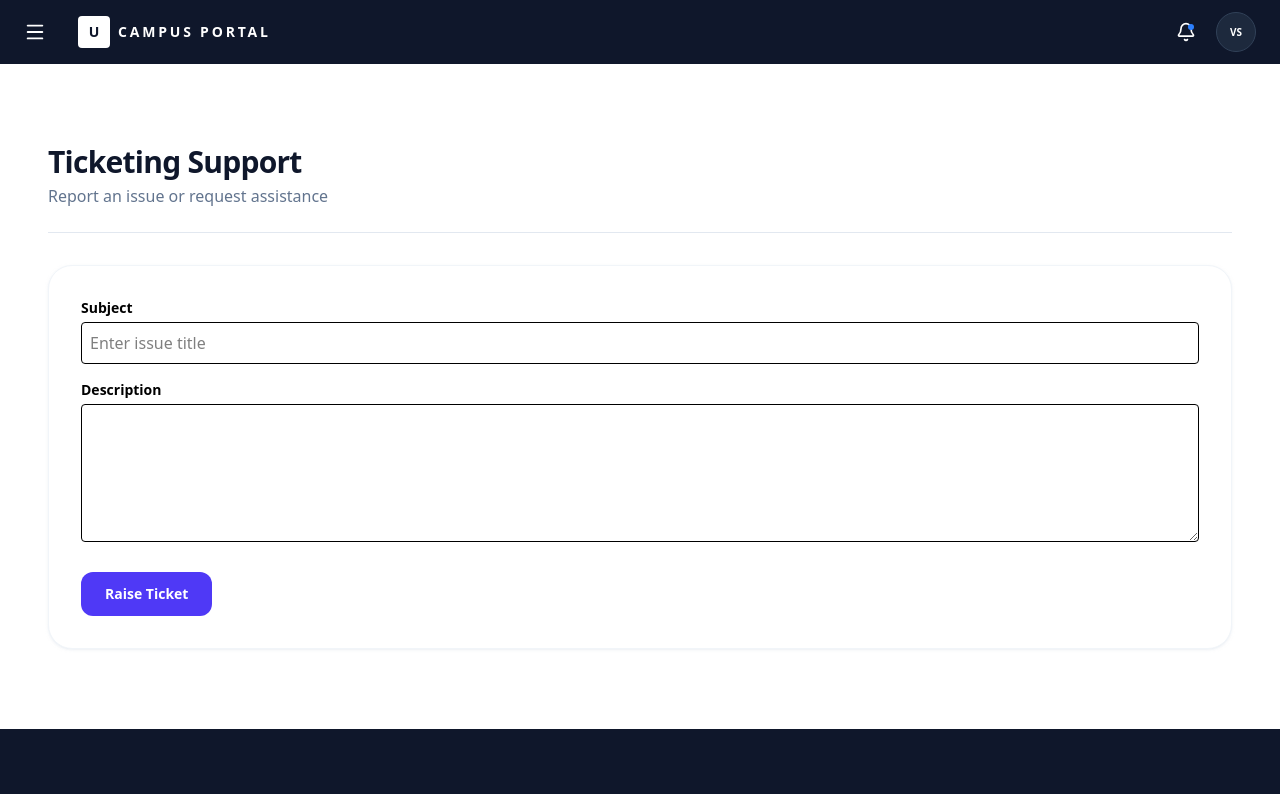
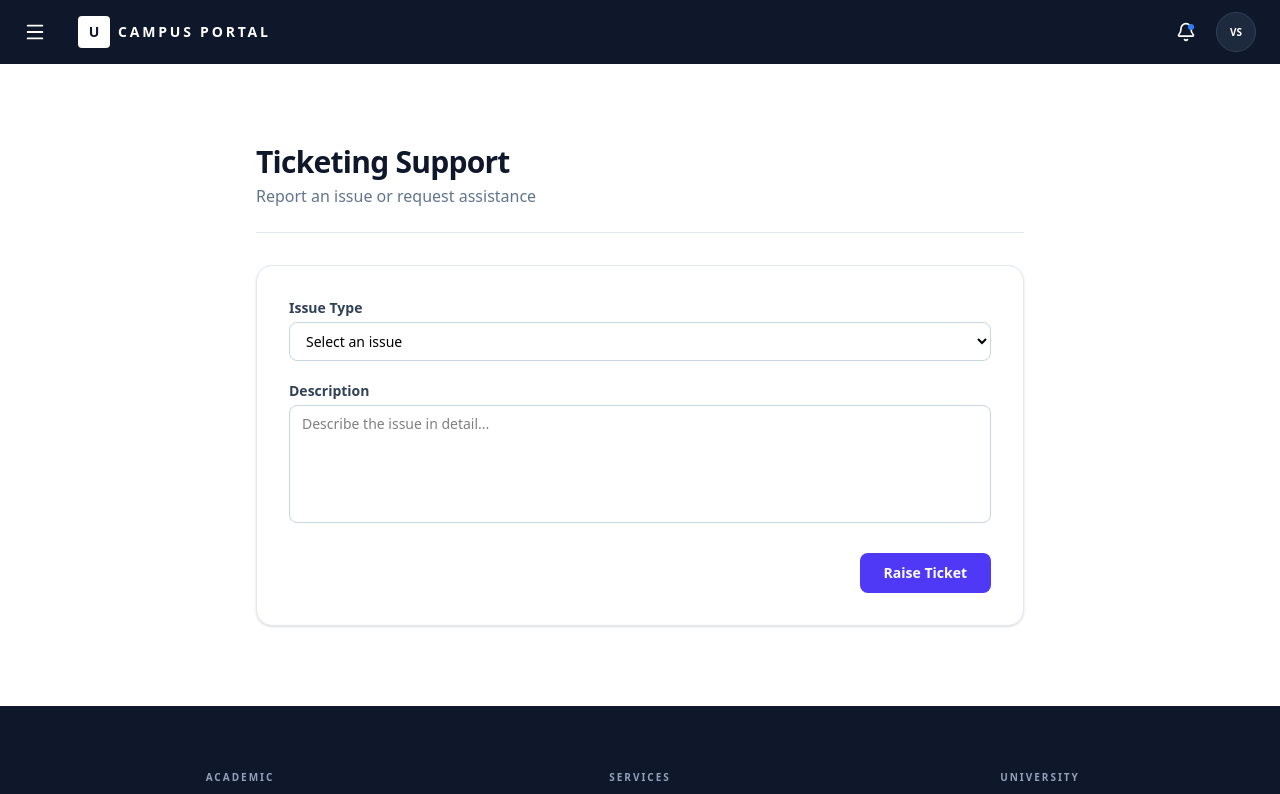
Before and after one commit to sh1vananda/campus-portal, a React (Vite) app: page /support in a window 1280 px wide. Shown: the top 794 px of the page. Built offline with nearby package versions, Linux system fonts and the light colour scheme.

Commit message:
Update Support.jsx with backend working

```diff
--- a/src/pages/Support.jsx
+++ b/src/pages/Support.jsx
@@ -7,50 +7,123 @@ const Support = () => {
     description: "",
   });
 
+  const [loading, setLoading] = useState(false);
+
+  const issueOptions = [
+    "LMS not working",
+    "Cleaning & hygiene issue",
+    "Electrical issue",
+    "Projector / microphone issue",
+    "Furniture / chair issue",
+    "Profile-related issue",
+    "Assignment submission issue",
+    "Course enrollment issue",
+    "Exam / timetable issue",
+    "Payment / fee issue",
+  ];
+
   const handleChange = (e) => {
     setTicket({ ...ticket, [e.target.name]: e.target.value });
   };
 
-  const handleSubmit = () => {
-    alert("Ticket Raised! (UI Only — backend integration pending)");
-    console.log("Ticket Data:", ticket);
-    // TODO: connect to backend
+  const handleSubmit = async () => {
+    if (!ticket.title || !ticket.description) {
+      alert("Please select an issue and describe it");
+      return;
+    }
+
+    setLoading(true);
+
+    try {
+      const response = await fetch(
+        "https://rest-hhlo.onrender.com/api/tickets/",
+        {
+          method: "POST",
+          headers: {
+            "Content-Type": "application/json",
+          },
+          body: JSON.stringify({
+            issue: ticket.title,
+            description: ticket.description,
+          }),
+        }
+      );
+
+      const data = await response.json();
+
+      if (!response.ok) {
+        throw new Error(data.message || "Failed to raise ticket");
+      }
+
+      alert("Ticket raised successfully!");
+
+      // reset form
+      setTicket({
+        title: "",
+        description: "",
+      });
+    } catch (error) {
+      console.error("Error:", error.message);
+      alert("Something went wrong. Please try again.");
+    } finally {
+      setLoading(false);
+    }
   };
 
   return (
-    <div className="py-8">
+    <div className="py-8 max-w-3xl mx-auto">
       <PageHeader
         title="Ticketing Support"
         subtitle="Report an issue or request assistance"
       />
 
-      <div className="bg-white border border-slate-100 rounded-3xl p-8 shadow-sm shadow-slate-200/50">
-        {/* Title */}
-        <label className="block text-sm font-bold mb-1">Subject</label>
-        <input
+      <div className="bg-white border border-slate-200 rounded-2xl p-8 shadow-sm">
+        {/* Issue Type */}
+        <label className="block text-sm font-semibold text-slate-700 mb-1">
+          Issue Type
+        </label>
+        <select
           name="title"
           value={ticket.title}
           onChange={handleChange}
-          className="w-full border p-2 rounded mb-4"
-          placeholder="Enter issue title"
-        />
+          className="w-full border border-slate-300 rounded-lg px-3 py-2 text-sm mb-5 focus:outline-none focus:ring-2 focus:ring-indigo-200"
+        >
+          <option value="">Select an issue</option>
+          {issueOptions.map((issue, index) => (
+            <option key={index} value={issue}>
+              {issue}
+            </option>
+          ))}
+        </select>
 
         {/* Description */}
-        <label className="block text-sm font-bold mb-1">Description</label>
+        <label className="block text-sm font-semibold text-slate-700 mb-1">
+          Description
+        </label>
         <textarea
           name="description"
           value={ticket.description}
           onChange={handleChange}
           rows="5"
-          className="w-full border p-2 rounded mb-6"
+          placeholder="Describe the issue in detail..."
+          className="w-full border border-slate-300 rounded-lg px-3 py-2 text-sm mb-6 resize-none focus:outline-none focus:ring-2 focus:ring-indigo-200"
         />
 
-        <button
-          onClick={handleSubmit}
-          className="px-6 py-3 bg-indigo-600 text-white rounded-xl text-sm font-bold hover:bg-indigo-700"
-        >
-          Raise Ticket
-        </button>
+        {/* Submit */}
+        <div className="flex justify-end">
+          <button
+            onClick={handleSubmit}
+            disabled={loading}
+            className={`px-6 py-2.5 rounded-lg text-sm font-semibold text-white transition
+              ${
+                loading
+                  ? "bg-indigo-400 cursor-not-allowed"
+                  : "bg-indigo-600 hover:bg-indigo-700"
+              }`}
+          >
+            {loading ? "Submitting..." : "Raise Ticket"}
+          </button>
+        </div>
       </div>
     </div>
   );
```
